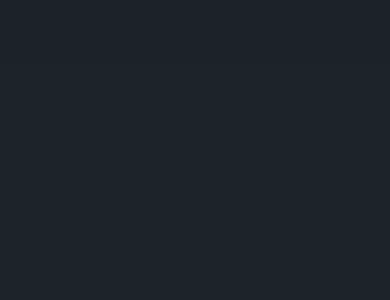
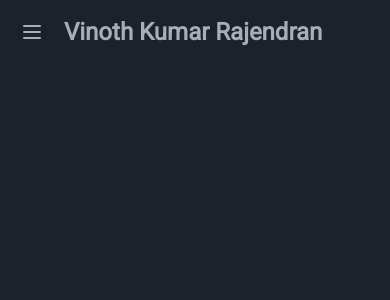
Before and after one commit to vinothvkr/vinothvkr.github.io, a Next.js app: page /posts/1 in a window 390 px wide. Shown: the top 300 px of the page. Built offline with nearby package versions, Linux system fonts and the light colour scheme.

Commit message:
add sidebar toggle button

```diff
--- a/src/app/navbar.tsx
+++ b/src/app/navbar.tsx
@@ -1,7 +1,25 @@
+import { IconMenu2 } from '@tabler/icons-react';
+import Link from 'next/link';
+
 export default function NavBar() {
   return (
     <div className="bg-base-100 text-base-content sticky top-0 z-30 flex h-16 w-full justify-center bg-opacity-90 backdrop-blur transition-shadow duration-100 [transform:translate3d(0,0,0)]">
-      <nav className="navbar w-full"></nav>
+      <nav className="navbar w-full">
+        <div className="flex flex-1 gap-2">
+          <label
+            htmlFor="drawer"
+            aria-label="open sidebar"
+            className="btn btn-square btn-ghost drawer-button lg:hidden"
+          >
+            <IconMenu2 />
+          </label>
+          <div className="flex items-center gap-2 lg:hidden">
+            <Link className="text-2xl font-semibold" href="/">
+              Vinoth Kumar Rajendran
+            </Link>
+          </div>
+        </div>
+      </nav>
     </div>
   );
 }
```
